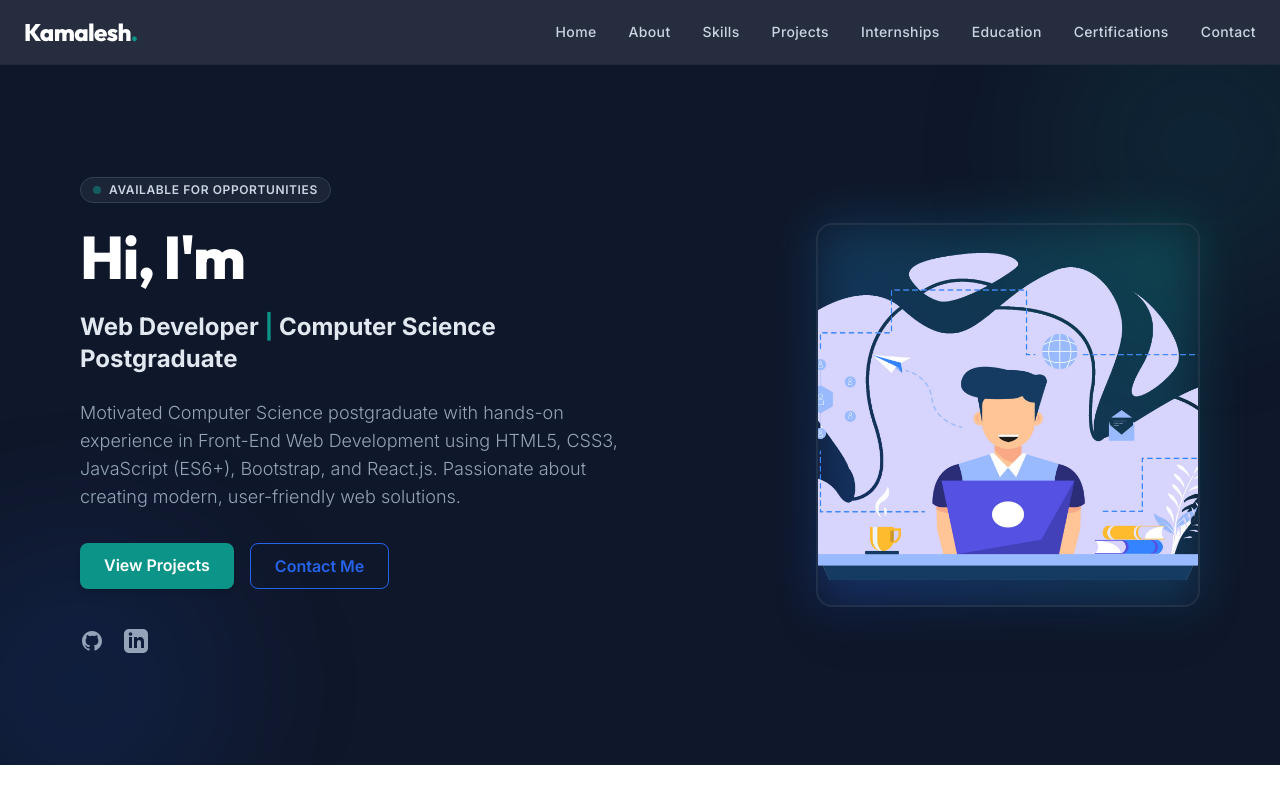
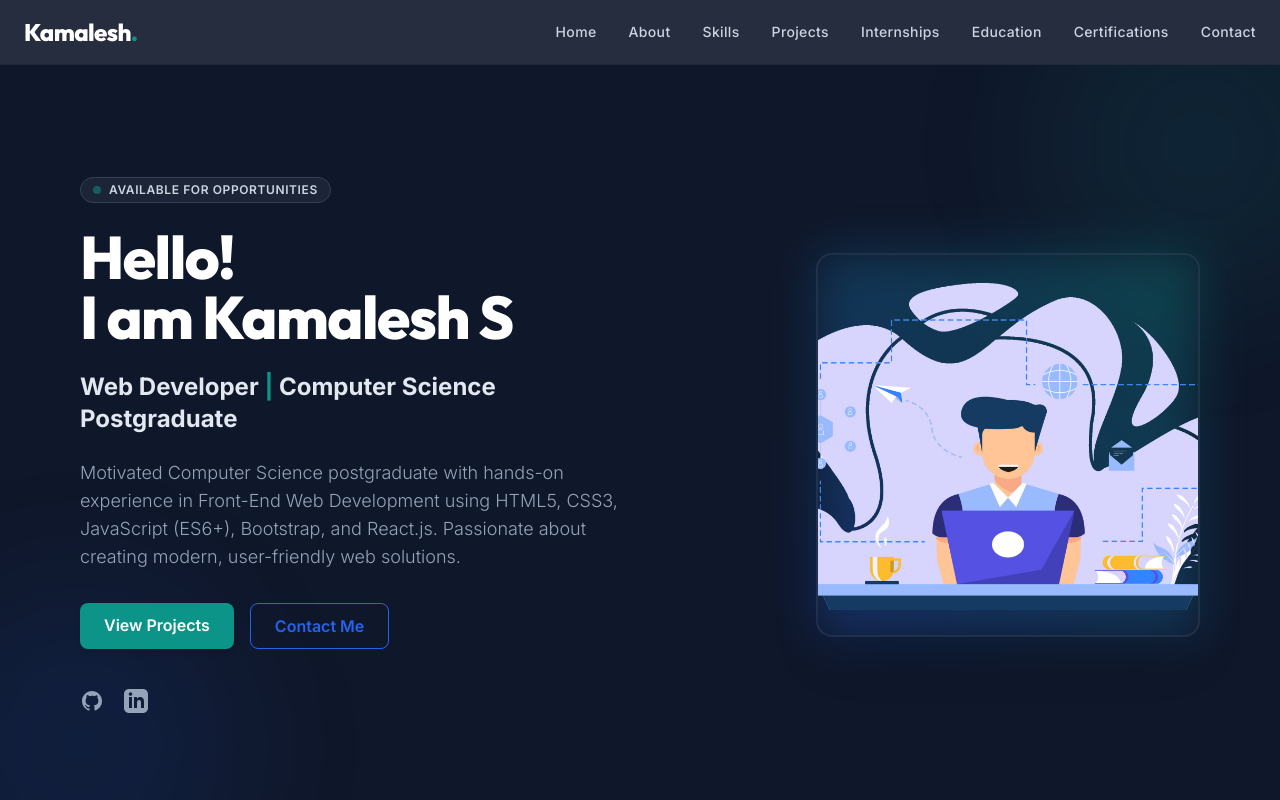
Before and after one commit to kamaleshs-codes/Portfolio, a React (Create React App) app: page / in a window 1280 px wide. Shown: the top 800 px of the page. Built offline with nearby package versions, Linux system fonts and the light colour scheme.

Commit message:
changes naming adjustment in the hero section

```diff
--- a/package.json
+++ b/package.json
@@ -2,7 +2,7 @@
   "name": "porfolio",
   "version": "0.1.0",
   "private": true,
-  "homepage": "https://kamaleshs-codes.github.io/Porfolio",
+  "homepage": "https://kamaleshs-codes.github.io/Portfolio",
   "dependencies": {
     "@heroicons/react": "^2.2.0",
     "@testing-library/dom": "^10.4.1",
@@ -17,6 +17,8 @@
   "scripts": {
     "start": "react-scripts start",
     "build": "react-scripts build",
+    "predeploy": "npm run build",
+    "deploy": "gh-pages -d build",
     "test": "react-scripts test",
     "eject": "react-scripts eject"
   },
@@ -40,6 +42,7 @@
   },
   "devDependencies": {
     "autoprefixer": "^10.5.0",
+    "gh-pages": "^6.3.0",
     "postcss": "^8.5.15",
     "tailwindcss": "^3.4.19"
   }
--- a/src/components/Hero.js
+++ b/src/components/Hero.js
@@ -14,7 +14,7 @@ export default function Hero() {
         </div>
 
         <h1 className="font-outfit font-extrabold text-4xl md:text-6xl tracking-tight leading-tight">
-          Hi, I'm <span className="text-transparent bg-clip-text bg-gradient-to-r from-primary-light to-accent">Kamalesh S</span>
+          Hello!<br/>I am <span className="bg-clip-text bg-gradient-to-r from-primary-light to-accent">Kamalesh S</span>
         </h1>
 
         <h2 className="text-xl md:text-2xl font-bold text-slate-200">
```
Also changed, not shown: 1 other file (tests, documents, lock files or other folders).
